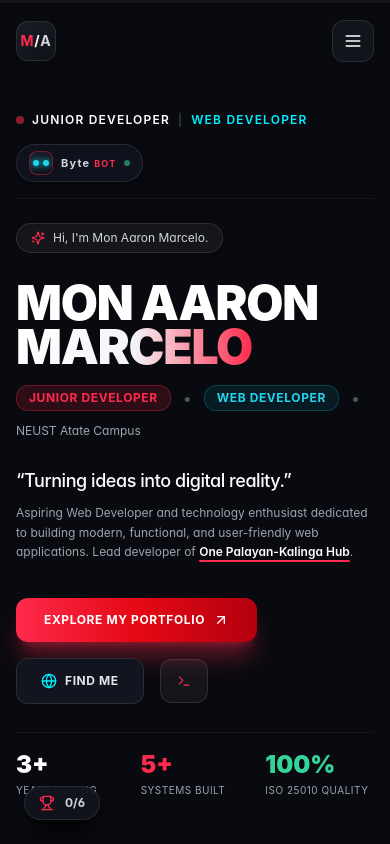
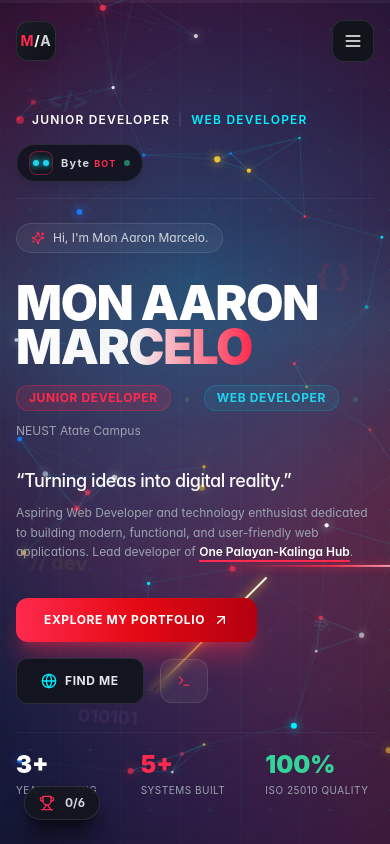
Before and after one commit to monaarontech/portfolio, a Next.js app: page / in a window 390 px wide. Shown: the top 844 px of the page. Built offline with nearby package versions, Linux system fonts and the light colour scheme.

Commit message:
fix: resolve background stacking context, boost nebula saturation, visible cyber grid, particle constellations and floating glyphs

```diff
--- a/app/page.tsx
+++ b/app/page.tsx
@@ -14,8 +14,12 @@ import AchievementSystem from "@/components/AchievementSystem";
 
 export default function Home() {
   return (
-    <main className="min-h-screen bg-transparent text-[#F5F5F7] relative selection:bg-[#FF2A4D] selection:text-white">
+    <main className="min-h-screen bg-[#07070A] text-[#F5F5F7] relative selection:bg-[#FF2A4D] selection:text-white overflow-x-hidden">
+      {/* 1. Cinematic Background Layer: Fixed, pointer-events-none, z-0 */}
       <CinematicBackground />
+
+      {/* 2. Content Layer: Relative, z-10 */}
+      <div className="relative z-10">
         <ScrollProgress />
         <Navbar />
         <Hero />
@@ -27,6 +31,7 @@ export default function Home() {
         <Footer />
         <SecretTerminal />
         <AchievementSystem />
+      </div>
     </main>
   );
 }
--- a/components/CinematicBackground.tsx
+++ b/components/CinematicBackground.tsx
@@ -9,18 +9,26 @@ interface Particle {
   vy: number;
   radius: number;
   color: string;
+  shadowColor: string;
   alpha: number;
   baseAlpha: number;
+  pulseSpeed: number;
+  pulsePhase: number;
 }
 
 export default function CinematicBackground() {
   const canvasRef = useRef<HTMLCanvasElement>(null);
-  const [mousePos, setMousePos] = useState<{ x: number; y: number }>({ x: -1000, y: -1000 });
+  const [mousePos, setMousePos] = useState<{ x: number; y: number }>({ x: 500, y: 300 });
   const [isMounted, setIsMounted] = useState(false);
-  const mouseRef = useRef<{ x: number; y: number }>({ x: -1000, y: -1000 });
+  const mouseRef = useRef<{ x: number; y: number }>({ x: 500, y: 300 });
 
   useEffect(() => {
     setIsMounted(true);
+    // Center initially on screen
+    if (typeof window !== "undefined") {
+      mouseRef.current = { x: window.innerWidth / 2, y: window.innerHeight / 3 };
+      setMousePos({ x: window.innerWidth / 2, y: window.innerHeight / 3 });
+    }
 
     const handleMouseMove = (e: MouseEvent) => {
       mouseRef.current = { x: e.clientX, y: e.clientY };
@@ -43,7 +51,7 @@ export default function CinematicBackground() {
     };
   }, []);
 
-  // Canvas Particle & Constellation Loop
+  // Canvas Particle & Interactive Constellation Loop
   useEffect(() => {
     const canvas = canvasRef.current;
     if (!canvas) return;
@@ -64,46 +72,50 @@ export default function CinematicBackground() {
 
     window.addEventListener("resize", handleResize, { passive: true });
 
-    // Palette: Cyan, Crimson, Electric Blue, Warm Amber, White
-    const colors = [
-      "rgba(0, 240, 255, ",   // Cyan
-      "rgba(255, 42, 77, ",   // Crimson
-      "rgba(24, 119, 242, ",  // Electric Blue
-      "rgba(251, 191, 36, ",  // Warm Amber
-      "rgba(255, 255, 255, ", // Pure White Star
+    // High-visibility palette: Cyan, Crimson, Electric Blue, Amber Gold, Pure White
+    const palette = [
+      { color: "rgba(0, 240, 255, ", shadow: "#00F0FF" },   // Neon Cyan
+      { color: "rgba(255, 42, 77, ", shadow: "#FF2A4D" },   // Glowing Crimson
+      { color: "rgba(24, 119, 242, ", shadow: "#1877F2" },  // Electric Blue
+      { color: "rgba(251, 191, 36, ", shadow: "#FBBF24" },  // Warm Amber
+      { color: "rgba(255, 255, 255, ", shadow: "#FFFFFF" }, // Star White
     ];
 
     let particles: Particle[] = [];
-    const particleCount = Math.min(Math.floor((width * height) / 28000), 55);
+    const particleCount = Math.min(Math.max(Math.floor((width * height) / 22000), 45), 80);
 
     const initParticles = () => {
       particles = [];
       for (let i = 0; i < particleCount; i++) {
-        const baseAlpha = Math.random() * 0.45 + 0.15;
+        const item = palette[Math.floor(Math.random() * palette.length)];
+        const baseAlpha = Math.random() * 0.45 + 0.35; // 0.35 to 0.80 for high visibility!
         particles.push({
           x: Math.random() * width,
           y: Math.random() * height,
-          vx: (Math.random() - 0.5) * 0.45,
-          vy: (Math.random() - 0.5) * 0.45,
-          radius: Math.random() * 1.6 + 0.6,
-          color: colors[Math.floor(Math.random() * colors.length)],
+          vx: (Math.random() - 0.5) * 0.65,
+          vy: (Math.random() - 0.5) * 0.65,
+          radius: Math.random() * 2.2 + 1.2, // 1.2px to 3.4px visible dots
+          color: item.color,
+          shadowColor: item.shadow,
           alpha: baseAlpha,
           baseAlpha: baseAlpha,
+          pulseSpeed: Math.random() * 0.03 + 0.015,
+          pulsePhase: Math.random() * Math.PI * 2,
         });
       }
     };
 
     initParticles();
 
-    // Main 60 FPS Render Loop
+    // 60 FPS Main Render Loop
     const render = () => {
       ctx.clearRect(0, 0, width, height);
 
       const mouse = mouseRef.current;
-      const connectionDistance = 115;
-      const mouseRepelDistance = 120;
+      const connectionDistance = 135;
+      const mouseRepelDistance = 140;
 
-      // Update & draw particles
+      // Update and draw particles
       for (let i = 0; i < particles.length; i++) {
         const p = particles[i];
 
@@ -111,47 +123,58 @@ export default function CinematicBackground() {
         p.x += p.vx;
         p.y += p.vy;
 
-        // Wrap around boundaries smoothly
-        if (p.x < -10) p.x = width + 10;
-        if (p.x > width + 10) p.x = -10;
-        if (p.y < -10) p.y = height + 10;
-        if (p.y > height + 10) p.y = -10;
+        // Pulse alpha
+        p.pulsePhase += p.pulseSpeed;
+        const pulse = (Math.sin(p.pulsePhase) + 1) * 0.5; // 0 to 1
+        p.alpha = p.baseAlpha + pulse * 0.35;
 
-        // Interactive mouse repulsion physics
+        // Wrap around screen smoothly
+        if (p.x < -15) p.x = width + 15;
+        if (p.x > width + 15) p.x = -15;
+        if (p.y < -15) p.y = height + 15;
+        if (p.y > height + 15) p.y = -15;
+
+        // Mouse repulsion & interaction
         const dx = mouse.x - p.x;
         const dy = mouse.y - p.y;
-        const dist = Math.sqrt(dx * dx + dy * dy);
+        const dist = Math.hypot(dx, dy);
 
         if (dist < mouseRepelDistance && dist > 0) {
-          const force = (1 - dist / mouseRepelDistance) * 1.5;
+          const force = (1 - dist / mouseRepelDistance) * 2;
           p.x -= (dx / dist) * force;
           p.y -= (dy / dist) * force;
-          p.alpha = Math.min(1, p.baseAlpha + 0.4);
-        } else {
-          p.alpha += (p.baseAlpha - p.alpha) * 0.05;
+          p.alpha = Math.min(1, p.alpha + 0.4);
+
+          // Draw interactive glowing constellation line to cursor!
+          ctx.beginPath();
+          ctx.moveTo(p.x, p.y);
+          ctx.lineTo(mouse.x, mouse.y);
+          ctx.strokeStyle = `rgba(0, 240, 255, ${(1 - dist / mouseRepelDistance) * 0.35})`;
+          ctx.lineWidth = 1;
+          ctx.stroke();
         }
 
-        // Draw particle dot
+        // Draw particle dot with glowing halo
         ctx.beginPath();
         ctx.arc(p.x, p.y, p.radius, 0, Math.PI * 2);
-        ctx.fillStyle = `${p.color}${p.alpha})`;
-        ctx.shadowColor = p.color === colors[0] ? "#00F0FF" : "#FF2A4D";
-        ctx.shadowBlur = 6;
+        ctx.fillStyle = `${p.color}${Math.min(1, p.alpha)})`;
+        ctx.shadowColor = p.shadowColor;
+        ctx.shadowBlur = 10;
         ctx.fill();
         ctx.shadowBlur = 0;
 
-        // Draw constellation connections to nearby particles
+        // Draw constellation lines between nearby particles
         for (let j = i + 1; j < particles.length; j++) {
           const p2 = particles[j];
           const distBetween = Math.hypot(p.x - p2.x, p.y - p2.y);
 
           if (distBetween < connectionDistance) {
-            const lineAlpha = (1 - distBetween / connectionDistance) * 0.14;
+            const lineAlpha = (1 - distBetween / connectionDistance) * 0.28;
             ctx.beginPath();
             ctx.moveTo(p.x, p.y);
             ctx.lineTo(p2.x, p2.y);
             ctx.strokeStyle = `rgba(0, 240, 255, ${lineAlpha})`;
-            ctx.lineWidth = 0.6;
+            ctx.lineWidth = 0.8;
             ctx.stroke();
           }
         }
@@ -160,7 +183,7 @@ export default function CinematicBackground() {
       animationFrameId = requestAnimationFrame(render);
     };
 
-    // Pause when tab not visible to save CPU/battery
+    // Pause when tab is hidden to save energy
     const handleVisibilityChange = () => {
       if (document.hidden) {
         cancelAnimationFrame(animationFrameId);
@@ -182,79 +205,126 @@ export default function CinematicBackground() {
   return (
     <div
       aria-hidden="true"
-      className="fixed inset-0 pointer-events-none -z-50 overflow-hidden select-none"
+      className="fixed inset-0 pointer-events-none z-0 overflow-hidden select-none"
     >
-      {/* 1. Base Deep Space Background */}
+      {/* 1. Base Dark Canvas */}
       <div className="absolute inset-0 bg-[#07070A]" />
 
-      {/* 2. Floating Breathing Aurora Orbs */}
-      {/* Orb 1: Crimson & Violet - Top Left / Hero */}
+      {/* 2. Vibrant Atmospheric Aurora Nebulas (Rich Color Saturation) */}
+      {/* Top Left / Hero: Vivid Crimson & Deep Violet Aurora */}
       <div
-        className="absolute -top-32 -left-32 w-[650px] h-[650px] rounded-full bg-gradient-to-tr from-[#FF2A4D]/14 via-purple-700/10 to-transparent blur-[140px] will-change-transform"
-        style={{ animation: "auroraFloat1 24s ease-in-out infinite" }}
+        className="absolute -top-36 -left-36 w-[750px] h-[750px] rounded-full bg-gradient-to-tr from-[#FF2A4D]/35 via-purple-600/25 to-cyan-500/15 blur-[120px] will-change-transform"
+        style={{ animation: "auroraFloat1 22s ease-in-out infinite" }}
       />
 
-      {/* Orb 2: Electric Cyan & Sky Blue - Middle Right / About & Portfolio */}
+      {/* Center Right / Portfolio: Electric Cyan & Deep Azure Sky */}
       <div
-        className="absolute top-1/3 -right-24 w-[600px] h-[600px] rounded-full bg-gradient-to-bl from-[#00F0FF]/12 via-indigo-600/10 to-transparent blur-[150px] will-change-transform"
-        style={{ animation: "auroraFloat2 28s ease-in-out infinite" }}
+        className="absolute top-1/4 -right-28 w-[720px] h-[720px] rounded-full bg-gradient-to-bl from-[#00F0FF]/30 via-[#1877F2]/25 to-purple-600/20 blur-[130px] will-change-transform"
+        style={{ animation: "auroraFloat2 26s ease-in-out infinite" }}
       />
 
-      {/* Orb 3: Deep Royal Violet & Crimson - Bottom Left / Social & Contact */}
+      {/* Bottom Left / Social & Contact: Royal Violet, Crimson & Amber Hearth */}
       <div
-        className="absolute -bottom-40 left-1/4 w-[680px] h-[680px] rounded-full bg-gradient-to-tr from-[#7928CA]/14 via-[#FF2A4D]/8 to-transparent blur-[160px] will-change-transform"
-        style={{ animation: "auroraFloat3 26s ease-in-out infinite" }}
+        className="absolute -bottom-48 left-1/4 w-[700px] h-[700px] rounded-full bg-gradient-to-tr from-[#8A2BE2]/35 via-[#FF2A4D]/25 to-amber-500/20 blur-[130px] will-change-transform"
+        style={{ animation: "auroraFloat3 24s ease-in-out infinite" }}
       />
 
-      {/* 3. Subtle Cyber Dot-Matrix Grid */}
+      {/* 3. Clearly Visible Cyber Tech Grid (Perspective Grid Pattern) */}
       <div
-        className="absolute inset-0 opacity-[0.16]"
+        className="absolute inset-0 opacity-40"
         style={{
-          backgroundImage: `radial-gradient(rgba(255, 255, 255, 0.12) 1px, transparent 1px)`,
-          backgroundSize: "40px 40px",
-          maskImage: "radial-gradient(ellipse 90% 90% at 50% 50%, black 40%, transparent 95%)",
-          WebkitMaskImage: "radial-gradient(ellipse 90% 90% at 50% 50%, black 40%, transparent 95%)",
+          backgroundImage: `
+            linear-gradient(to right, rgba(0, 240, 255, 0.12) 1px, transparent 1px),
+            linear-gradient(to bottom, rgba(255, 42, 77, 0.08) 1px, transparent 1px)
+          `,
+          backgroundSize: "60px 60px",
+          maskImage: "radial-gradient(ellipse 85% 85% at 50% 50%, black 50%, transparent 95%)",
+          WebkitMaskImage: "radial-gradient(ellipse 85% 85% at 50% 50%, black 50%, transparent 95%)",
+          animation: "gridPulse 8s ease-in-out infinite",
         }}
       />
 
-      {/* 4. Soft Cyber Horizontal Scanline Wave (Atmospheric Tech Ray) */}
+      {/* 4. Subtle Intersecting Tech Crosses on Grid Corners */}
       <div
-        className="absolute left-0 right-0 h-[180px] bg-gradient-to-b from-transparent via-cyan-400/[0.025] to-transparent"
+        className="absolute inset-0 opacity-25"
         style={{
-          animation: "cyberScanBeam 18s cubic-bezier(0.4, 0, 0.6, 1) infinite",
+          backgroundImage: `radial-gradient(rgba(0, 240, 255, 0.4) 1.5px, transparent 1.5px)`,
+          backgroundSize: "60px 60px",
         }}
       />
 
-      {/* 5. Dynamic Interactive Mouse Spotlight (Smooth Fluid Illumination) */}
-      {isMounted && mousePos.x !== -1000 && (
+      {/* 5. Sweeping Cyber Scan Beam (Downward Laser Sweep) */}
+      <div
+        className="absolute left-0 right-0 h-[220px] bg-gradient-to-b from-transparent via-cyan-400/10 to-transparent pointer-events-none"
+        style={{
+          animation: "cyberScanBeam 16s cubic-bezier(0.4, 0, 0.6, 1) infinite",
+        }}
+      />
+
+      {/* 6. Interactive Cursor Spotlight (Torch Follower) */}
+      {isMounted && (
         <div
           className="absolute inset-0 transition-opacity duration-300"
           style={{
-            background: `radial-gradient(650px circle at ${mousePos.x}px ${mousePos.y}px, rgba(0, 240, 255, 0.07), rgba(255, 42, 77, 0.04) 40%, transparent 75%)`,
+            background: `radial-gradient(650px circle at ${mousePos.x}px ${mousePos.y}px, rgba(0, 240, 255, 0.16), rgba(255, 42, 77, 0.08) 45%, transparent 75%)`,
           }}
         />
       )}
 
-      {/* 6. Dynamic Meteors / Shooting Data Sparks */}
+      {/* 7. Floating Holographic Developer Glyphs */}
+      <div className="absolute inset-0 overflow-hidden pointer-events-none">
+        <span
+          className="absolute top-24 left-[12%] text-cyan-400/25 font-mono text-2xl font-bold select-none"
+          style={{ animation: "floatGlyph 9s ease-in-out infinite" }}
+        >
+          &lt;/&gt;
+        </span>
+        <span
+          className="absolute top-1/3 right-[10%] text-[#FF2A4D]/25 font-mono text-3xl font-bold select-none"
+          style={{ animation: "floatGlyph 11s ease-in-out 2s infinite" }}
+        >
+          &#123; &#125;
+        </span>
+        <span
+          className="absolute top-2/3 left-[8%] text-amber-400/20 font-mono text-xl font-bold select-none"
+          style={{ animation: "floatGlyph 10s ease-in-out 4s infinite" }}
+        >
+          // dev
+        </span>
+        <span
+          className="absolute top-3/4 right-[15%] text-cyan-400/25 font-mono text-xl font-bold select-none"
+          style={{ animation: "floatGlyph 12s ease-in-out 1s infinite" }}
+        >
+          =&gt;
+        </span>
+        <span
+          className="absolute top-[85%] left-[20%] text-purple-400/25 font-mono text-lg font-bold select-none"
+          style={{ animation: "floatGlyph 14s ease-in-out 3s infinite" }}
+        >
+          010101
+        </span>
+      </div>
+
+      {/* 8. Shooting Data Meteors / Laser Sparks */}
       <div className="absolute inset-0 overflow-hidden">
         {/* Meteor 1 */}
         <div
-          className="absolute top-12 left-1/4 w-32 h-[1.5px] bg-gradient-to-r from-transparent via-cyan-400 to-white -rotate-45"
-          style={{ animation: "meteorStreak 11s ease-in-out 2s infinite" }}
+          className="absolute top-16 left-1/4 w-44 h-[2px] bg-gradient-to-r from-transparent via-cyan-400 to-white -rotate-45 shadow-[0_0_10px_#00F0FF]"
+          style={{ animation: "meteorStreak 9s ease-in-out 1s infinite" }}
         />
         {/* Meteor 2 */}
         <div
-          className="absolute top-1/2 right-1/4 w-40 h-[1.5px] bg-gradient-to-r from-transparent via-[#FF2A4D] to-white -rotate-45"
-          style={{ animation: "meteorStreak 14s ease-in-out 7s infinite" }}
+          className="absolute top-1/2 right-1/4 w-52 h-[2px] bg-gradient-to-r from-transparent via-[#FF2A4D] to-white -rotate-45 shadow-[0_0_10px_#FF2A4D]"
+          style={{ animation: "meteorStreak 12s ease-in-out 5s infinite" }}
         />
         {/* Meteor 3 */}
         <div
-          className="absolute top-3/4 left-1/3 w-36 h-[1.5px] bg-gradient-to-r from-transparent via-amber-300 to-white -rotate-45"
-          style={{ animation: "meteorStreak 16s ease-in-out 12s infinite" }}
+          className="absolute top-3/4 left-1/3 w-40 h-[2px] bg-gradient-to-r from-transparent via-amber-300 to-white -rotate-45 shadow-[0_0_10px_#FBBF24]"
+          style={{ animation: "meteorStreak 14s ease-in-out 9s infinite" }}
         />
       </div>
 
-      {/* 7. HTML5 Interactive Particle Constellation Canvas */}
+      {/* 9. HTML5 Interactive Particle Constellation Canvas */}
       <canvas
         ref={canvasRef}
         className="absolute inset-0 w-full h-full"
--- a/components/ContactSection.tsx
+++ b/components/ContactSection.tsx
@@ -39,9 +39,6 @@ export default function ContactSection() {
 
   return (
     <section id="contact" className="py-24 bg-transparent relative overflow-hidden border-b border-white/5">
-      {/* Background radial glow */}
-      <div className="absolute bottom-0 right-1/4 w-[650px] h-[500px] bg-[#FF2A4D]/15 blur-[170px] pointer-events-none -z-10" />
-
       <div className="max-w-7xl mx-auto px-4 sm:px-6 lg:px-8">
         {/* Section Header */}
         <div className="flex flex-col md:flex-row md:items-end justify-between gap-6 mb-16 pb-6 border-b border-white/10">
--- a/components/Hero.tsx
+++ b/components/Hero.tsx
@@ -24,20 +24,6 @@ export default function Hero() {
       onMouseMove={handleMouseMove}
       className="relative min-h-screen pt-28 pb-16 flex flex-col justify-between overflow-hidden bg-transparent border-b border-white/5 select-none"
     >
-      {/* 1. Subtle Ambient Background Lighting (Modern Minimalist Deep Glows) */}
-      <div className="absolute top-1/4 left-1/3 -translate-x-1/2 -translate-y-1/2 w-[700px] h-[500px] bg-gradient-to-b from-[#FF2A4D]/15 via-purple-600/10 to-transparent blur-[160px] pointer-events-none -z-20" />
-      <div className="absolute top-1/2 right-10 w-[550px] h-[550px] bg-gradient-to-tr from-cyan-500/10 via-[#00F0FF]/5 to-transparent blur-[140px] pointer-events-none -z-20" />
-
-      {/* Subtle modern cyber grid line accents */}
-      <div
-        className="absolute inset-0 pointer-events-none opacity-20 -z-10"
-        style={{
-          backgroundImage:
-            "linear-gradient(to right, rgba(255,255,255,0.03) 1px, transparent 1px), linear-gradient(to bottom, rgba(255,255,255,0.03) 1px, transparent 1px)",
-          backgroundSize: "64px 64px",
-        }}
-      />
-
       {/* 2. Top Meta Bar */}
       <div className="max-w-7xl mx-auto px-4 sm:px-6 lg:px-8 w-full z-10 mb-6">
         <div className="flex flex-wrap items-center justify-between gap-4 text-xs font-mono uppercase tracking-widest text-gray-400 pb-4 border-b border-white/5">
--- a/components/PortfolioSection.tsx
+++ b/components/PortfolioSection.tsx
@@ -330,10 +330,6 @@ export default function PortfolioSection() {
 
   return (
     <section id="portfolio" className="py-24 sm:py-32 bg-transparent relative overflow-hidden border-b border-white/5">
-      {/* Background ambient lighting matching alfari.my.id */}
-      <div className="absolute top-1/3 left-1/2 -translate-x-1/2 w-[800px] h-[450px] bg-blue-600/10 blur-[180px] pointer-events-none -z-10" />
-      <div className="absolute top-10 right-10 w-72 h-72 bg-red-600/10 blur-[140px] pointer-events-none -z-10" />
-
       <div className="max-w-7xl mx-auto px-4 sm:px-6 lg:px-8">
         {/* Section Heading: Centered "Portfolio" matching alfari.my.id */}
         <div className="text-center mb-10">
--- a/components/SocialMediaSection.tsx
+++ b/components/SocialMediaSection.tsx
@@ -41,9 +41,6 @@ export default function SocialMediaSection() {
 
   return (
     <section id="social" className="py-24 bg-transparent relative overflow-hidden border-b border-white/5">
-      {/* Background ambient lighting */}
-      <div className="absolute top-1/2 left-1/2 -translate-x-1/2 -translate-y-1/2 w-[650px] h-[350px] bg-gradient-to-r from-blue-600/10 via-[#FF2A4D]/10 to-cyan-500/10 blur-[160px] pointer-events-none -z-10" />
-
       <div className="max-w-7xl mx-auto px-4 sm:px-6 lg:px-8">
         {/* Section Header */}
         <div className="text-center max-w-3xl mx-auto space-y-4 mb-16">
```
Also changed, not shown: app/globals.css (+24 -0 lines), components/AboutSection.tsx (+0 -7 lines). Lines whose indentation alone changed are shown as unchanged.
